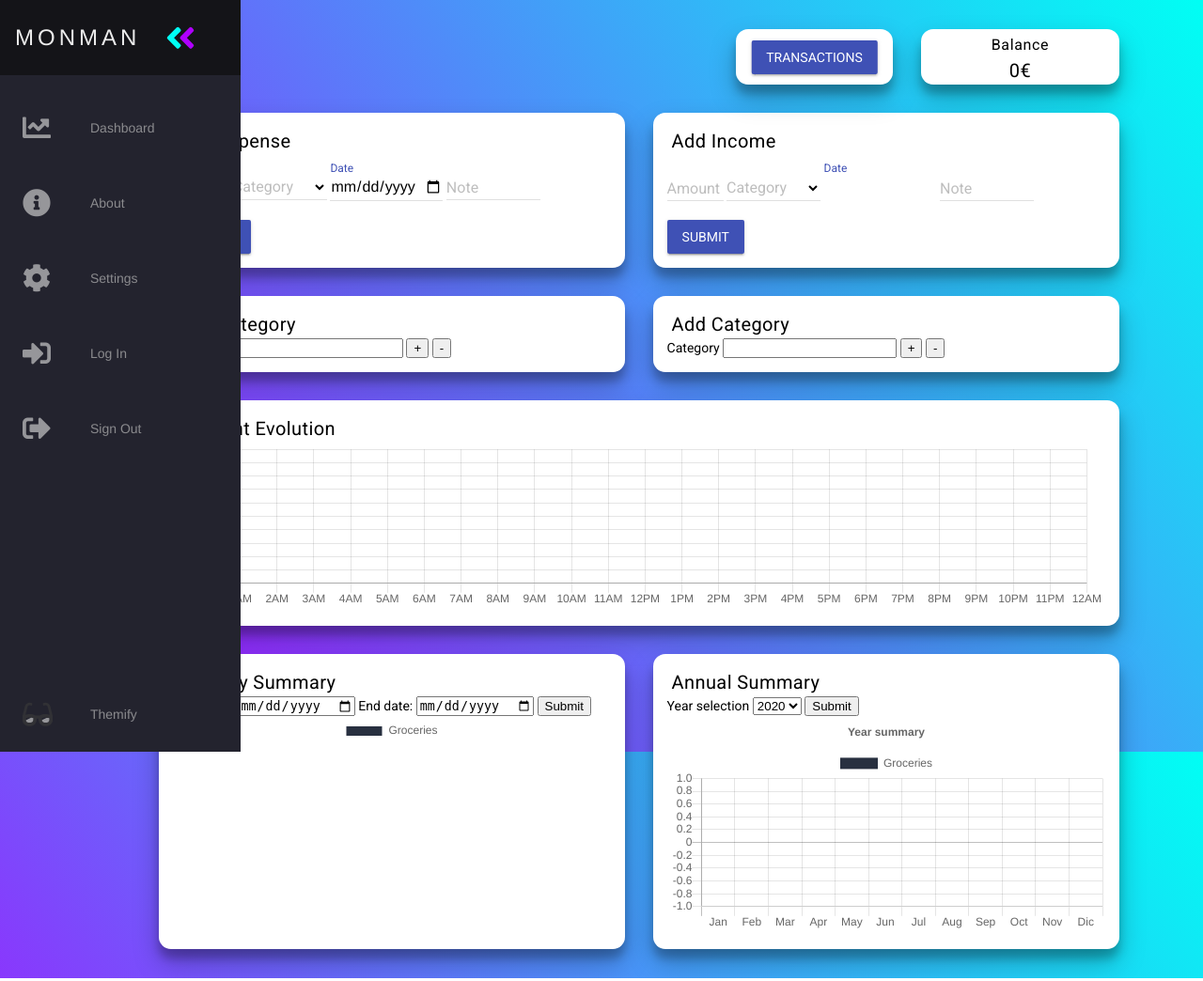
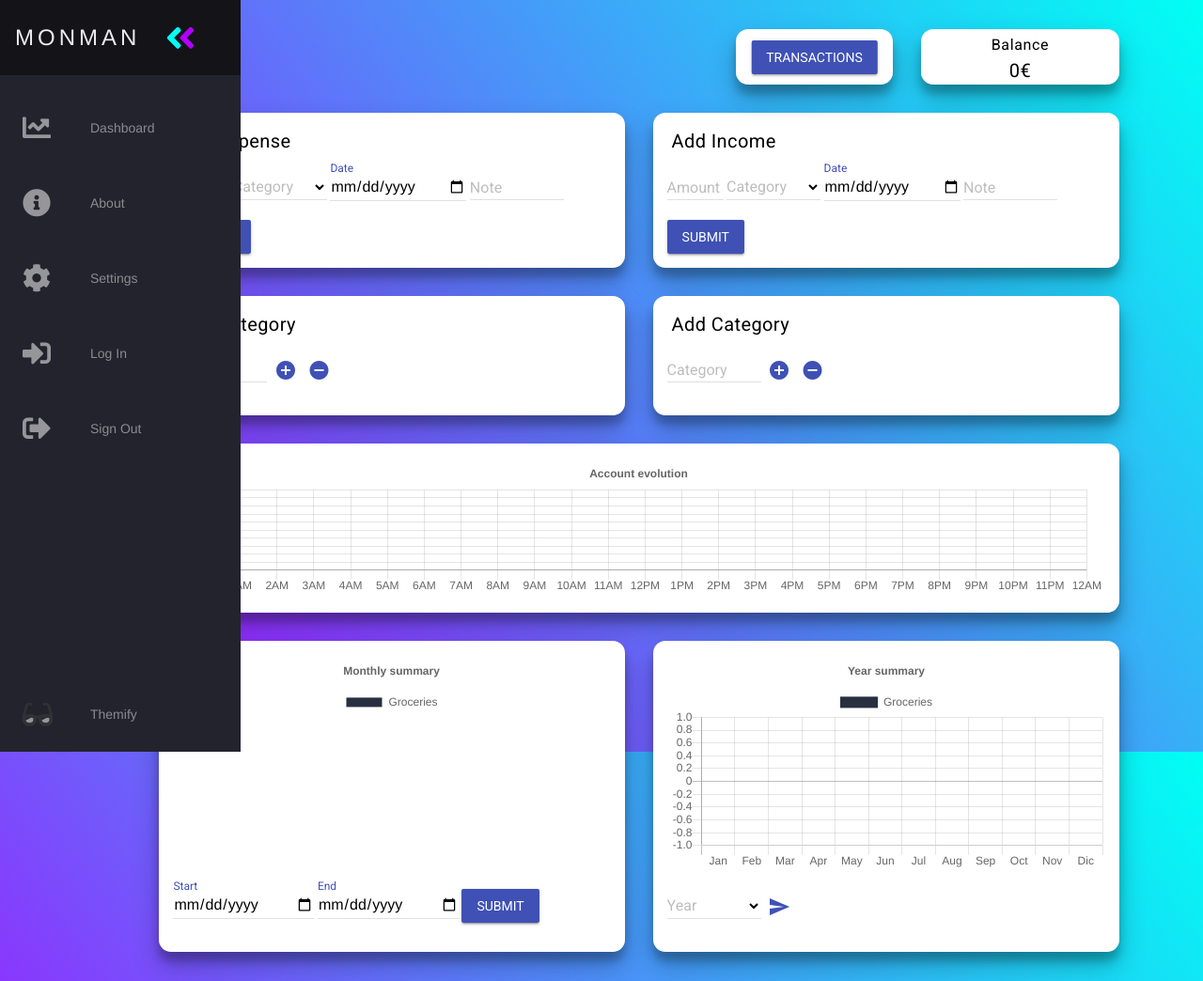
Before and after one commit to miguelcorderocollar/Money-Manager-Web, a Flask app: page / in a window 1280 px wide. Shown: the whole page at 94% size. Run offline with Flask 2, Linux system fonts and the light colour scheme; a user stored in the database is signed in; data comes from the database, SQL or seed files in the repository; some libraries are stand-ins or nearby versions.

Commit message:
Updated dashboard

```diff
--- a/templates/home.html
+++ b/templates/home.html
@@ -37,7 +37,7 @@
                     </select>
                     <label class="mdl-textfield__label" for="category-exp">Category</label>
                 </div>
-                <div class="mdl-textfield mdl-js-textfield mdl-textfield--floating-label has-placeholder" style="width: 120px;">
+                <div class="mdl-textfield mdl-js-textfield mdl-textfield--floating-label has-placeholder" style="width: 145px;">
                     <input class="mdl-textfield__input" type="date" id="date-exp" name="date">
                     <label class="mdl-textfield__label" for="date-exp">Date</label>
                 </div>
@@ -53,10 +53,16 @@
         <div class="d-item" id="i-cat">
             <h5>Add Category</h5>
             <form id="cat-man" method="POST">
-                <label>Category</label>
-                <input type="text" name="cat-mod">
-                <input type="submit" name="cat-add" value="+">
-                <input type="submit" name="cat-delete" value="-">
+                <div class="mdl-textfield mdl-js-textfield mdl-textfield--floating-label">
+                    <input class="mdl-textfield__input" type="text" id="cat-mod" name="cat-mod">
+                    <label class="mdl-textfield__label" for="cat-mod">Category</label>
+                </div>
+                <button type="submit" name="cat-add" class="mdl-button mdl-js-button mdl-button--icon mdl-button--colored">
+                    <i class="material-icons">add_circle</i>
+                </button>
+                <button type="submit" name="cat-delete" class="mdl-button mdl-js-button mdl-button--icon mdl-button--colored">
+                    <i class="material-icons">remove_circle</i>
+                </button>
             </form>
         </div >
     </div>
@@ -81,7 +87,7 @@
                     </select>
                     <label class="mdl-textfield__label" for="category-inc">Category</label>
                 </div>
-                <div class="mdl-textfield mdl-js-textfield mdl-textfield--floating-label has-placeholder" style="width: 120px;>
+                <div class="mdl-textfield mdl-js-textfield mdl-textfield--floating-label has-placeholder" style="width: 145px;">
                     <input class="mdl-textfield__input" type="date" id="date-inc" name="date">
                     <label class="mdl-textfield__label" for="date-inc">Date</label>
                 </div>
@@ -97,48 +103,66 @@
         <div class="d-item" id="i-cat">
             <h5>Add Category</h5>
             <form id="cat-man" method="POST">
-                <label>Category</label>
-                <input type="text" name="cat-mod">
-                <input type="submit" name="cat-add" value="+">
-                <input type="submit" name="cat-delete" value="-">
+                <div class="mdl-textfield mdl-js-textfield mdl-textfield--floating-label">
+                    <input class="mdl-textfield__input" type="text" id="cat-mod" name="cat-mod">
+                    <label class="mdl-textfield__label" for="cat-mod">Category</label>
+                </div>
+                <button type="submit" name="cat-add" class="mdl-button mdl-js-button mdl-button--icon mdl-button--colored">
+                    <i class="material-icons">add_circle</i>
+                </button>
+                <button type="submit" name="cat-delete" class="mdl-button mdl-js-button mdl-button--icon mdl-button--colored">
+                    <i class="material-icons">remove_circle</i>
+                </button>
+
             </form>
         </div >
     </div>
 
 
     <div class="d-item" id="i-timeline">
-        <h5>Account Evolution</h5>
         <canvas id="timelineGraph"></canvas>
         <div></div>
     </div>
 
 
     <div class="d-item" id="i-donnut">
+        <canvas id="donnutChart"></canvas>
         <div  id="i-range">
-            <h5>Monthly Summary</h5>
             <form id="input-range" method="POST">
-                <label for="start">Start date:</label>
-                <input type="date" id="start" name="start">
-                <label for="start">End date:</label>
-                <input type="date" id="end" name="end">
-                <input type="submit"name="submit-date" value="Submit">
+
+                <div class="mdl-textfield mdl-js-textfield mdl-textfield--floating-label has-placeholder" style="width: 150px;">
+                    <input class="mdl-textfield__input" type="date" id="start" name="start">
+                    <label class="mdl-textfield__label" for="start">Start</label>
+                </div>
+                <div class="mdl-textfield mdl-js-textfield mdl-textfield--floating-label has-placeholder" style="width: 150px;">
+                    <input class="mdl-textfield__input" type="date" id="end" name="end">
+                    <label class="mdl-textfield__label" for="end">End</label>
+                </div>
+                <button type="submit" name="submit-date" class="mdl-button mdl-js-button mdl-button--raised mdl-button--colored">
+                    Submit
+                </button>
             </form>
         </div>
-        <canvas id="donnutChart"></canvas>
     </div>
 
     <div class="d-item" id="i-chart">
-        <h5>Annual Summary</h5>
+        <canvas id="myChart"></canvas>
         <form id="cat-man" method="POST">
-            <label>Year selection</label>
-            <select id="year" name="year">
+            <div class="mdl-textfield mdl-js-textfield mdl-textfield--floating-label">
+                <select class="mdl-textfield__input" id="year" name="year">
+                    <option></option>
                     <option value='2020'>2020</option>
                     <option value='2019'>2019</option>
                     <option value='2018'>2018</option>
-            </select>
-            <input type="submit" name="submit-year" value="Submit">
+                </select>
+                <label class="mdl-textfield__label" for="year">Year</label>
+            </div>
+
+            <button  type="submit" name="submit-year"  class="mdl-button mdl-js-button mdl-button--icon mdl-button--colored">
+                <i class="material-icons">send</i>
+              </button>
+
         </form>
-        <canvas id="myChart"></canvas>
     </div>
 
 </div>
@@ -214,7 +238,12 @@
         },
 
         // Configuration options go here
-        options: {}
+        options: {
+            title: {
+                    display: true,
+                    text: 'Monthly summary'
+                }
+        }
     });
 
     var ctx3 = document.getElementById('timelineGraph').getContext('2d');
@@ -247,7 +276,11 @@
             },
             legend: false,
             responsive: true,
-            maintainAspectRatio: false
+            maintainAspectRatio: false,
+            title: {
+                    display: true,
+                    text: 'Account evolution'
+                }
         }
     });
 </script>
```
